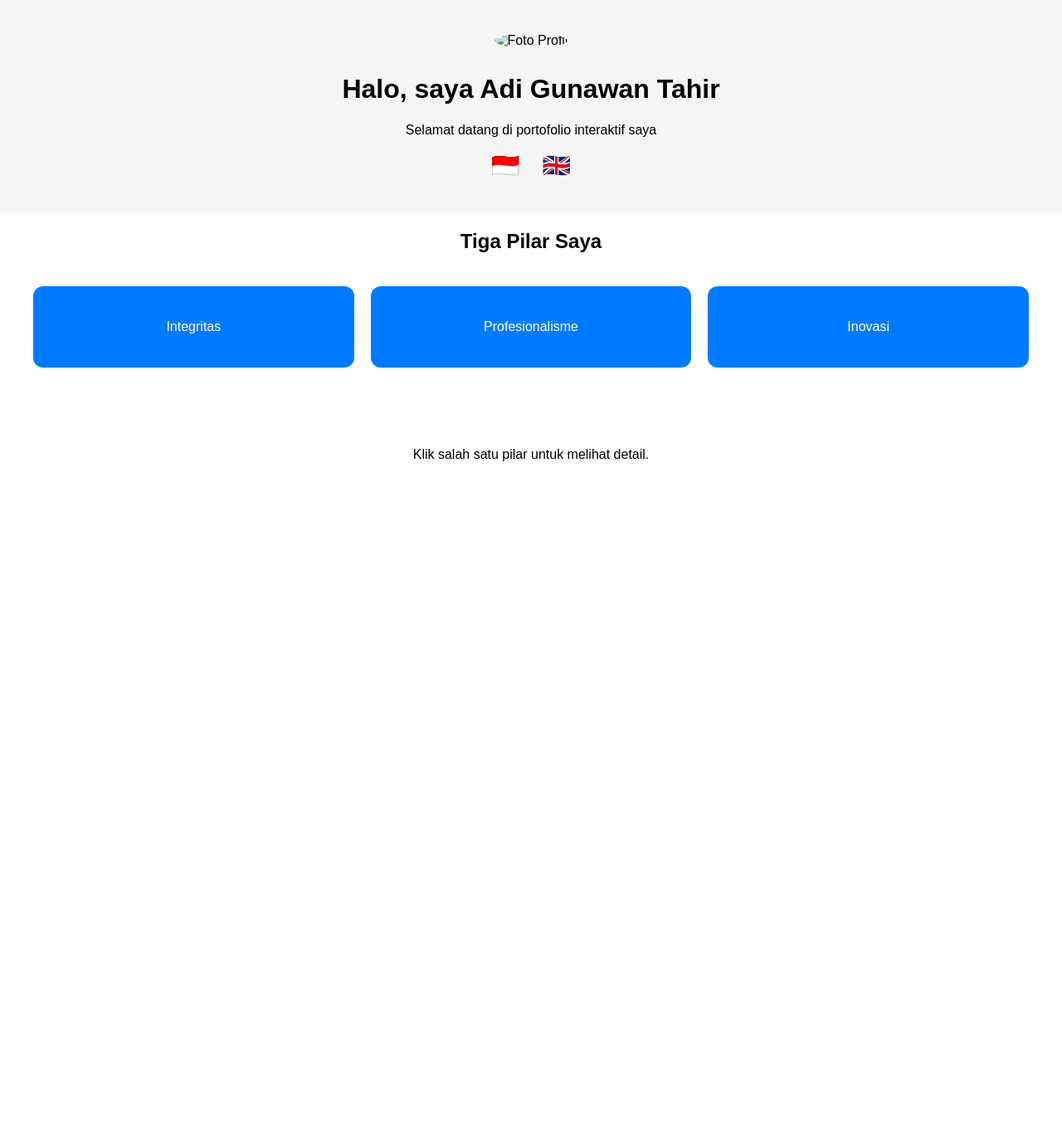
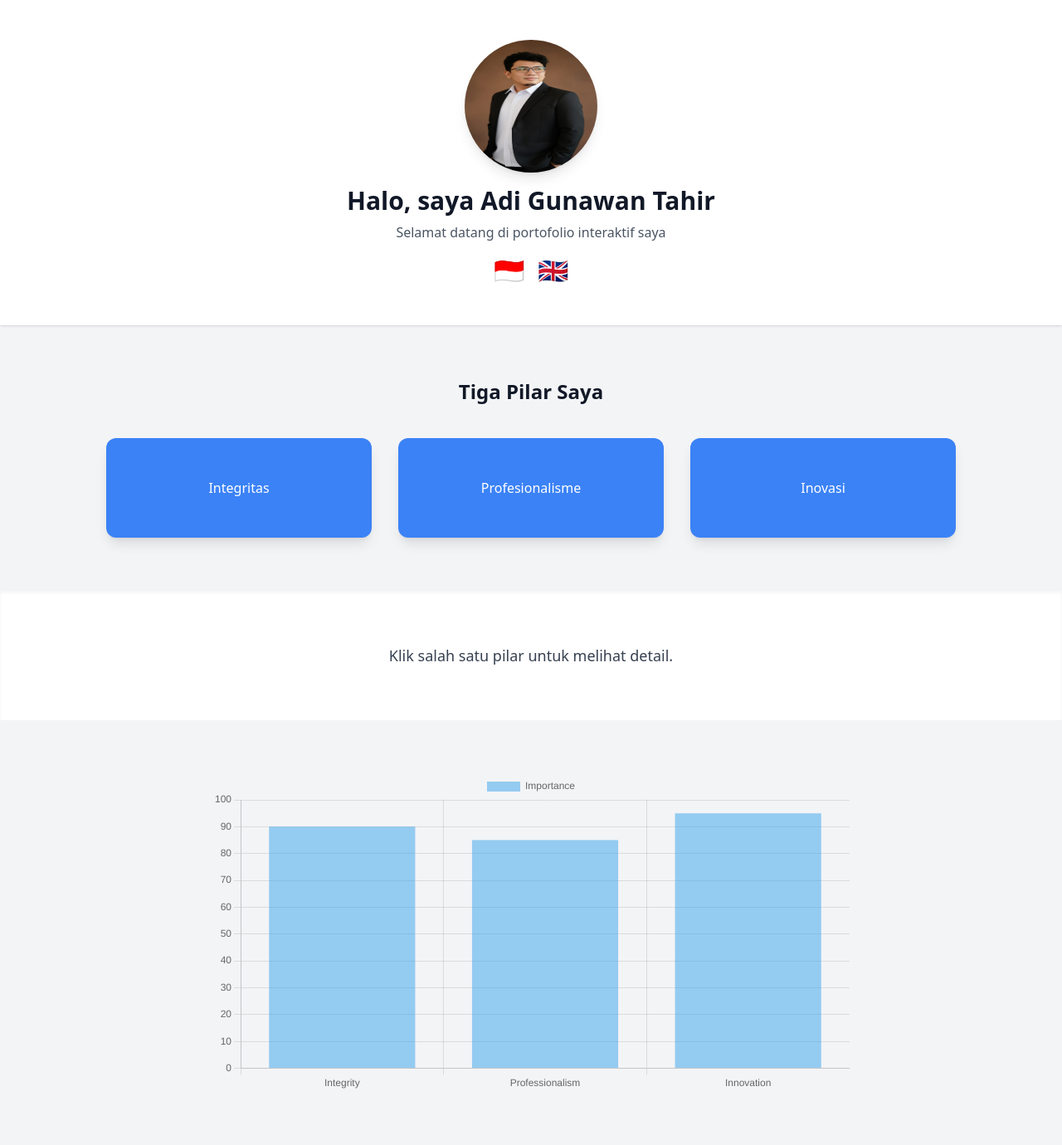
Before and after one commit to adigunawantahir/Interactive-Portofolio, a plain HTML site: page index.html in a window 1280 px wide. Shown: the whole page at 83% size. Before the commit the page ends 800 px from the top, so only its background shows below. Drawn offline with nearby package versions, Linux system fonts and the light colour scheme.

Commit message:
Update index.html

```diff
--- a/index.html
+++ b/index.html
@@ -1,59 +1,61 @@
-<!doctype html>
+<!DOCTYPE html>
 <html lang="id">
 <head>
-  <meta charset="utf-8">
+  <meta charset="UTF-8">
+  <meta name="viewport" content="width=device-width, initial-scale=1.0">
   <title>Interactive Portfolio - Adi Gunawan Tahir</title>
-  <style>
-    body { font-family: Arial, sans-serif; margin: 0; padding: 0; text-align: center; }
-    header { padding: 40px; background: #f5f5f5; }
-    header img { width: 150px; border-radius: 50%; margin-bottom: 10px; }
-    .lang-switch { margin-top: 10px; }
-    .lang-switch button {
-      background: none;
-      border: none;
-      font-size: 28px;
-      cursor: pointer;
-      margin: 0 5px;
-    }
-    .pillars { display: flex; justify-content: center; gap: 20px; margin: 40px; }
-    .pillar {
-      flex: 1; background: #007bff; color: #fff;
-      padding: 40px; border-radius: 12px; cursor: pointer;
-      transition: background 0.3s;
-    }
-    .pillar:hover { background: #0056b3; }
-  </style>
+  <script src="https://cdn.tailwindcss.com"></script>
+  <script src="https://cdn.jsdelivr.net/npm/chart.js"></script>
 </head>
-<body>
+<body class="bg-gray-100 text-gray-900">
 
-  <!-- Header: Foto + Nama + Switch Bahasa -->
-  <header>
-    <img src="images/profile.jpg" alt="Foto Profil">
-    <h1 id="title">Halo, saya Adi Gunawan Tahir</h1>
-    <p id="subtitle">Selamat datang di portofolio interaktif saya</p>
-    <div class="lang-switch">
-      <button onclick="setLang('id')">🇮🇩</button>
-      <button onclick="setLang('en')">🇬🇧</button>
+  <!-- Header / Hero -->
+  <header class="text-center py-12 bg-white shadow">
+    <img src="profile-photo.jpg" alt="Foto Profil" class="mx-auto w-40 h-40 rounded-full shadow-lg mb-4">
+    <h1 class="text-3xl font-bold mb-2" id="title">Halo, saya Adi Gunawan Tahir</h1>
+    <p class="text-gray-600" id="subtitle">Selamat datang di portofolio interaktif saya</p>
+    <!-- Switch Bahasa -->
+    <div class="mt-4 flex justify-center space-x-4">
+      <button onclick="setLang('id')" class="text-3xl">🇮🇩</button>
+      <button onclick="setLang('en')" class="text-3xl">🇬🇧</button>
     </div>
   </header>
 
-  <!-- 3 Pilar -->
-  <section>
-    <h2 id="pillarTitle">Tiga Pilar Saya</h2>
-    <div class="pillars">
-      <div class="pillar" onclick="showDetail(1)" id="pillar1">Integritas</div>
-      <div class="pillar" onclick="showDetail(2)" id="pillar2">Profesionalisme</div>
-      <div class="pillar" onclick="showDetail(3)" id="pillar3">Inovasi</div>
+  <!-- Three Pillars -->
+  <section class="py-16">
+    <h2 id="pillarTitle" class="text-2xl font-bold text-center mb-10">Tiga Pilar Saya</h2>
+    <div class="max-w-5xl mx-auto grid grid-cols-1 md:grid-cols-3 gap-8 text-center">
+      <div onclick="showDetail(1)" id="pillar1"
+        class="bg-blue-500 text-white py-12 rounded-xl shadow-lg cursor-pointer hover:bg-blue-700 transition">
+        Integritas
+      </div>
+      <div onclick="showDetail(2)" id="pillar2"
+        class="bg-blue-500 text-white py-12 rounded-xl shadow-lg cursor-pointer hover:bg-blue-700 transition">
+        Profesionalisme
+      </div>
+      <div onclick="showDetail(3)" id="pillar3"
+        class="bg-blue-500 text-white py-12 rounded-xl shadow-lg cursor-pointer hover:bg-blue-700 transition">
+        Inovasi
+      </div>
     </div>
   </section>
 
-  <!-- Detail Pilar -->
-  <section id="details" style="padding:40px;">
-    <p id="detailText">Klik salah satu pilar untuk melihat detail.</p>
+  <!-- Detail Section -->
+  <section class="py-16 bg-white shadow-inner">
+    <div class="max-w-3xl mx-auto text-center">
+      <p id="detailText" class="text-lg text-gray-700">Klik salah satu pilar untuk melihat detail.</p>
+    </div>
+  </section>
+
+  <!-- Chart Example (optional) -->
+  <section class="py-16">
+    <div class="max-w-3xl mx-auto">
+      <canvas id="myChart"></canvas>
+    </div>
   </section>
 
   <script>
-    // Bahasa
+    // Data bahasa
     const texts = {
       id: {
         title: "Halo, saya Adi Gunawan Tahir",
@@ -89,15 +91,26 @@
       document.getElementById("pillar1").textContent = texts[lang].pillars[0];
       document.getElementById("pillar2").textContent = texts[lang].pillars[1];
       document.getElementById("pillar3").textContent = texts[lang].pillars[2];
-      document.getElementById("detailText").textContent = (lang === "id")
-        ? "Klik salah satu pilar untuk melihat detail."
-        : "Click a pillar to see details.";
+      document.getElementById("detailText").textContent =
+        (lang === "id") ? "Klik salah satu pilar untuk melihat detail." : "Click a pillar to see details.";
     }
 
     function showDetail(n) {
       document.getElementById("detailText").textContent = texts[currentLang].details[n-1];
     }
+
+    // Contoh Chart
+    const ctx = document.getElementById('myChart');
+    new Chart(ctx, {
+      type: 'bar',
+      data: {
+        labels: ['Integrity', 'Professionalism', 'Innovation'],
+        datasets: [{
+          label: 'Importance',
+          data: [90, 85, 95],
+        }]
+      }
+    });
   </script>
-
 </body>
 </html>
```
